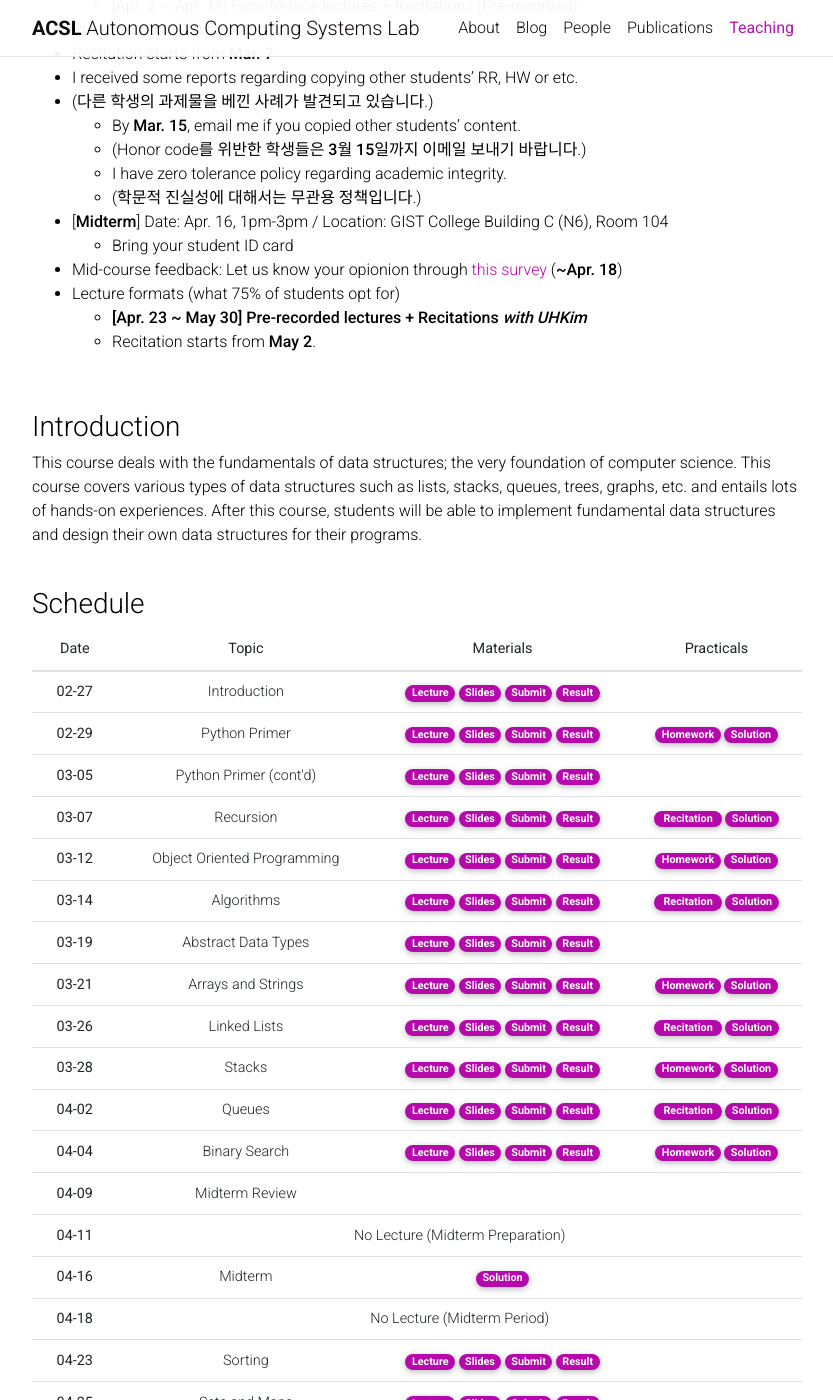
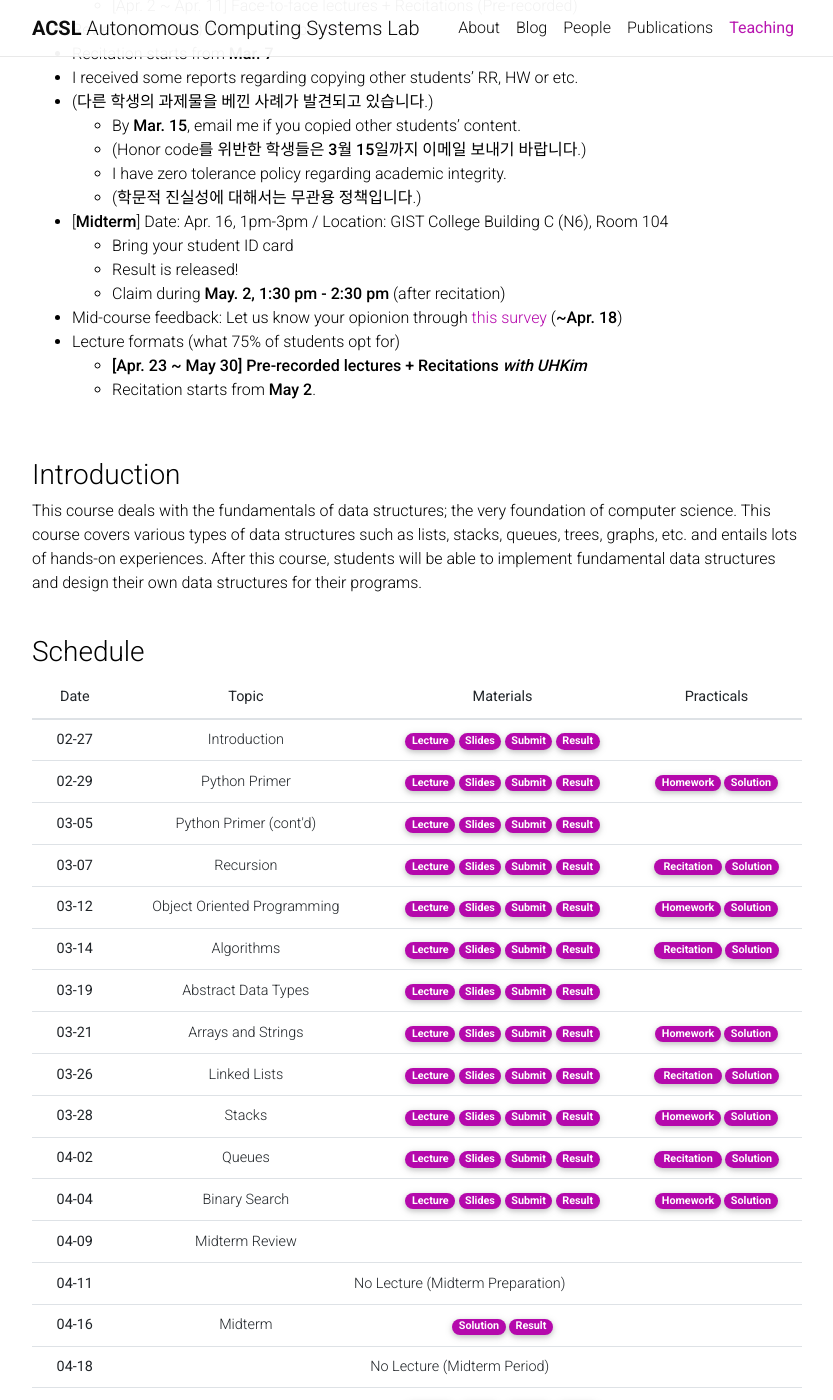
Before and after one commit to Uehwan/Uehwan.github.io, a Jekyll site: the page built from _teaching/datastruct24sp.md, in a window 1280 px wide and 1400 px high, scrolled down 579 px. Shown: the whole window, without its empty margins (223-1056 px from the left). Built offline with Jekyll 4.4.1, drawn with Linux system fonts in a browser that asks for light colours; nearby versions of some CDN libraries; comment, search, counter and statistics services are not loaded; a style sheet for code colours, icons or effects is not loaded.

Commit message:
midterm result

```diff
--- a/_teaching/datastruct24sp.md
+++ b/_teaching/datastruct24sp.md
@@ -31,6 +31,8 @@ Hyung-Chan, Jeon (rabo8497@gm.gist.ac.kr)<br/>
   - (학문적 진실성에 대해서는 무관용 정책입니다.)
 - [**Midterm**] Date: Apr. 16, 1pm-3pm / Location: GIST College Building C (N6),  Room 104
   - Bring your student ID card
+  - Result is released!
+  - Claim during **May. 2, 1:30 pm - 2:30 pm** (after recitation)
 - Mid-course feedback: Let us know your opionion through [this survey](https://forms.gle/8te44dZBvJbwawSg9) (**~Apr. 18**)
 - Lecture formats (what 75% of students opt for)
   - **[Apr. 23 ~ May 30] Pre-recorded lectures + Recitations *with UHKim***
@@ -242,7 +244,7 @@ This course deals with the fundamentals of data structures; the very foundation
       <td>Midterm</td>
       <td>
         <a href="https://docs.google.com/document/d/1vTsTSrJp7o6DWyAsacvX8YqpLB7fauWq28A1G_BUQQA/edit?usp=sharing" target="_blank" class="badge badge-pill" style="background-color:#B509AC;">Solution</a>
-        <!--a href="" target="_blank" class="badge badge-pill" style="background-color:#B509AC;">Result</a-->
+        <a href="https://docs.google.com/spreadsheets/d/1jeQHbIa9RkyqwlHNqDXv5MevGywKHTBhoWz5GoKNiyY/edit?usp=sharing" target="_blank" class="badge badge-pill" style="background-color:#B509AC;">Result</a>
         <!--a href="" target="_blank" class="badge badge-pill" style="background-color:#B509AC;">Claim</a-->
       </td>
       <td>
@@ -305,8 +307,8 @@ This course deals with the fundamentals of data structures; the very foundation
         <a href="https://docs.google.com/spreadsheets/d/1cQenLhpTWYAAFsZSAh_x0v3fYZsNrNTT_T5nl94WF2k/edit?usp=sharing" target="_blank" class="badge badge-pill" style="background-color:#B509AC;">Result</a>
       </td>
       <td>
-        <!--a href="https://colab.research.google.com/drive/10kILfFt50KC4L5caESRsjbD581PVCfRl?usp=sharing" target="_blank" class="badge badge-pill" style="background-color:#B509AC;">Homework</a-->
-        <!--a href="https://colab.research.google.com/drive/1TwFM5dKC70jccGnih4ZUXSQDFJs82IHq?usp=sharing" target="_blank" class="badge badge-pill" style="background-color:#B509AC;">Solution</a-->
+        <a href="https://colab.research.google.com/drive/1O_s2E7SStwsP0DPYNnkVrD1uN6JCzSPu?usp=sharing" target="_blank" class="badge badge-pill" style="background-color:#B509AC;">&nbsp;Recitation&nbsp;</a>
+        <!--a href="https://colab.research.google.com/drive/1WVyXUSCvwOKnZwbs5ELoGk7GnxPs1gpp?usp=sharing" target="_blank" class="badge badge-pill" style="background-color:#B509AC;">Solution</a-->
       </td>
     </tr>
     <tr>
```
